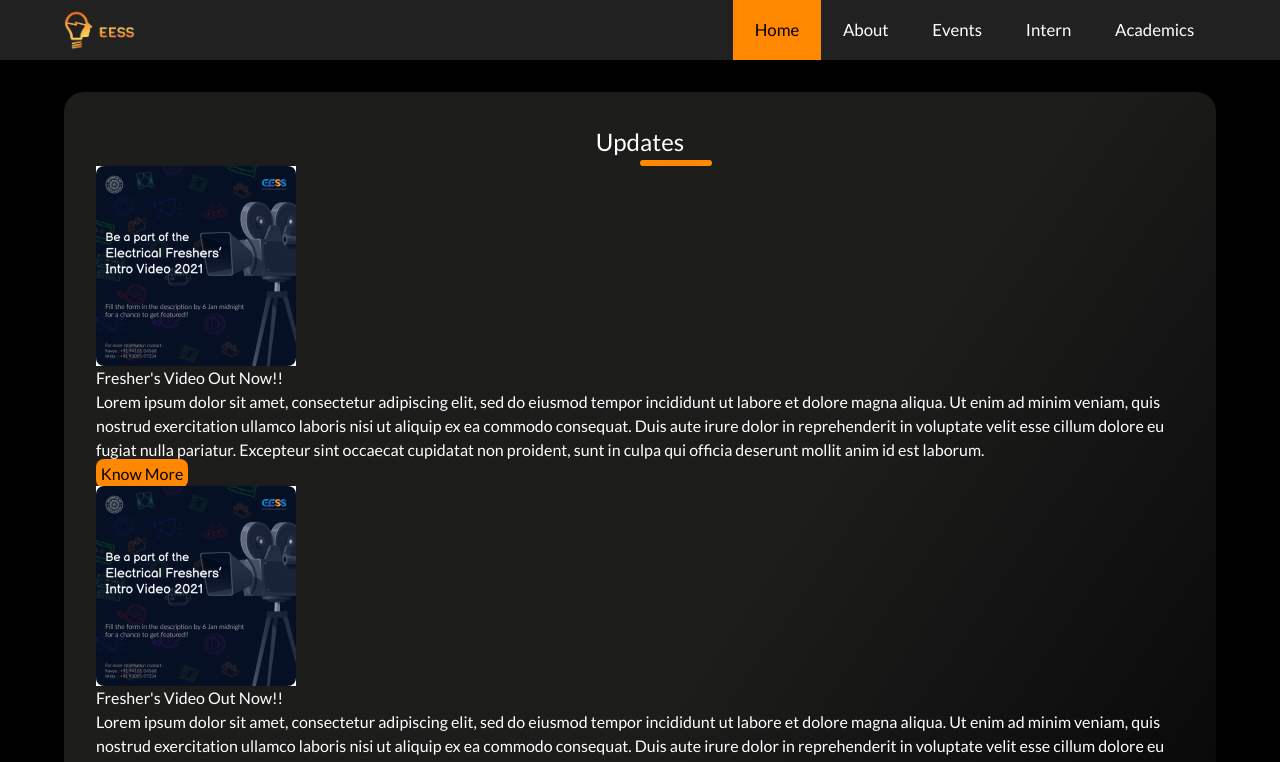
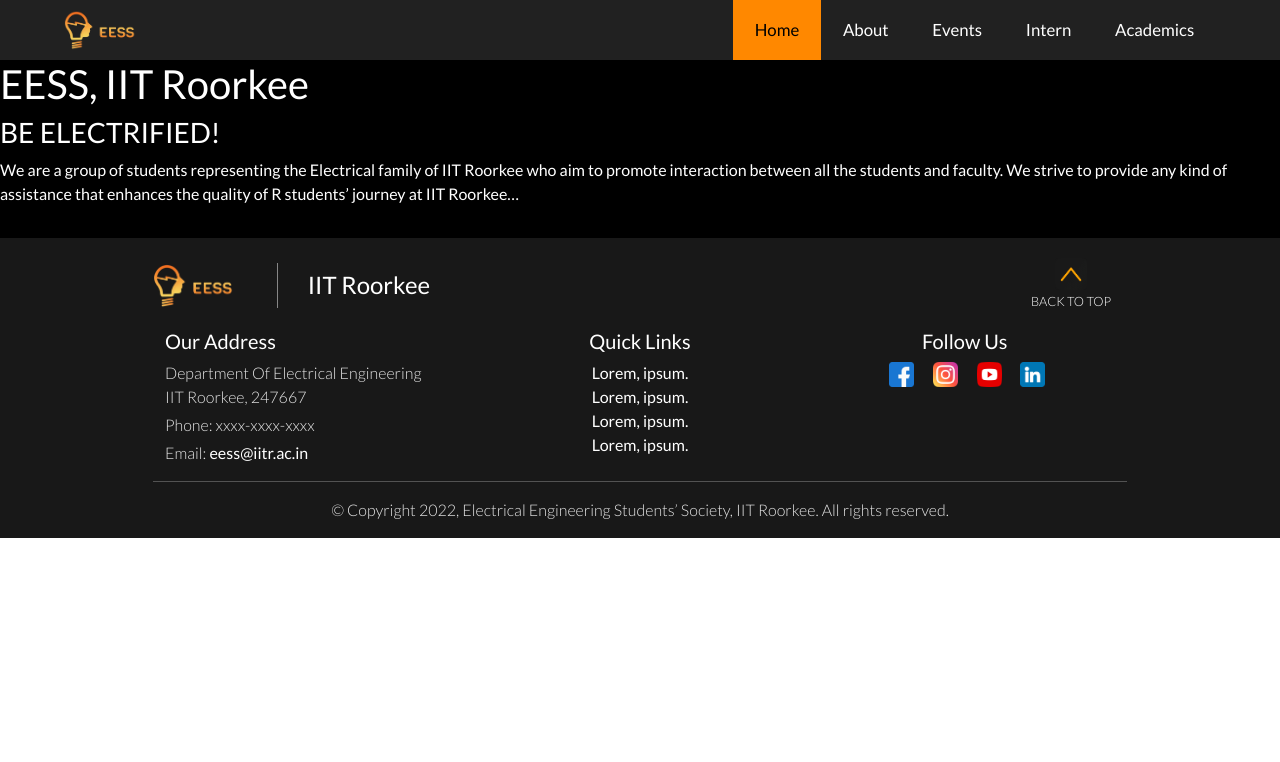
Before and after one commit to hsahnisr07/Hardik-Intern-Page, a React (Create React App) app: page / in a window 1280 px wide. Shown: the top 762 px of the page. Built offline with nearby package versions, Linux system fonts and the light colour scheme.

Commit message:
updates added

```diff
--- a/src/components/Home/Home.jsx
+++ b/src/components/Home/Home.jsx
@@ -1,6 +1,7 @@
 import React from "react";
 import "./Home.css";
 import "bootstrap/dist/css/bootstrap.min.css";
+import LandingSection  from "./LandingSection/LandingSection";
 import CarouselContainer from "./Carousel_Home/CarouselContainer";
 import Updates from "./Updates/Updates";
 import Home_Carousel from "./Carousel_Home/Home_Carousel";
@@ -8,9 +9,10 @@
 export default function Home() {
   return (
     <div className="home_body">
+      <LandingSection />
       {/* <CarouselContainer /> */}
-      <Updates/>
-      <Home_Carousel/>
+      {/* <Updates/> */}
+      {/* <Home_Carousel/> */}
     </div>
   );
 }
--- /dev/null
+++ b/src/components/Home/LandingSection/LandingSection.css
@@ -0,0 +1,6 @@
+.LandingSection_container{
+
+    display: flex;
+
+
+}
--- /dev/null
+++ b/src/components/Home/LandingSection/LandingSection.jsx
@@ -0,0 +1,11 @@
+import React from 'react'
+
+export default function LandingSection() {
+  return (
+    <div className="LandingSection_container">
+          <h1>EESS, IIT Roorkee</h1>
+          <h3>BE ELECTRIFIED!</h3>
+          <p>{`We are a group of students representing the Electrical family of IIT Roorkee who aim to promote interaction between all the students and faculty. We strive to provide any kind of assistance that enhances the quality of R students’ journey at IIT Roorkee…`}</p>
+    </div>
+  )
+}
--- a/src/components/Home/Updates/Update.css
+++ b/src/components/Home/Updates/Update.css
@@ -1,3 +1,17 @@
 .UpdateContainer{
     padding-top: 2em;
+    width: 90vw;
+    margin: auto;
 }
+.Update_card{
+    margin-top: 1em;
+    display: flex;
+    padding: 1.5em;
+    background-color: black;
+    border-radius: 1em;
+}
+.Update_card_content{
+    display: flex;
+    flex-direction: column;
+    padding-left: 2em;
+}
```
